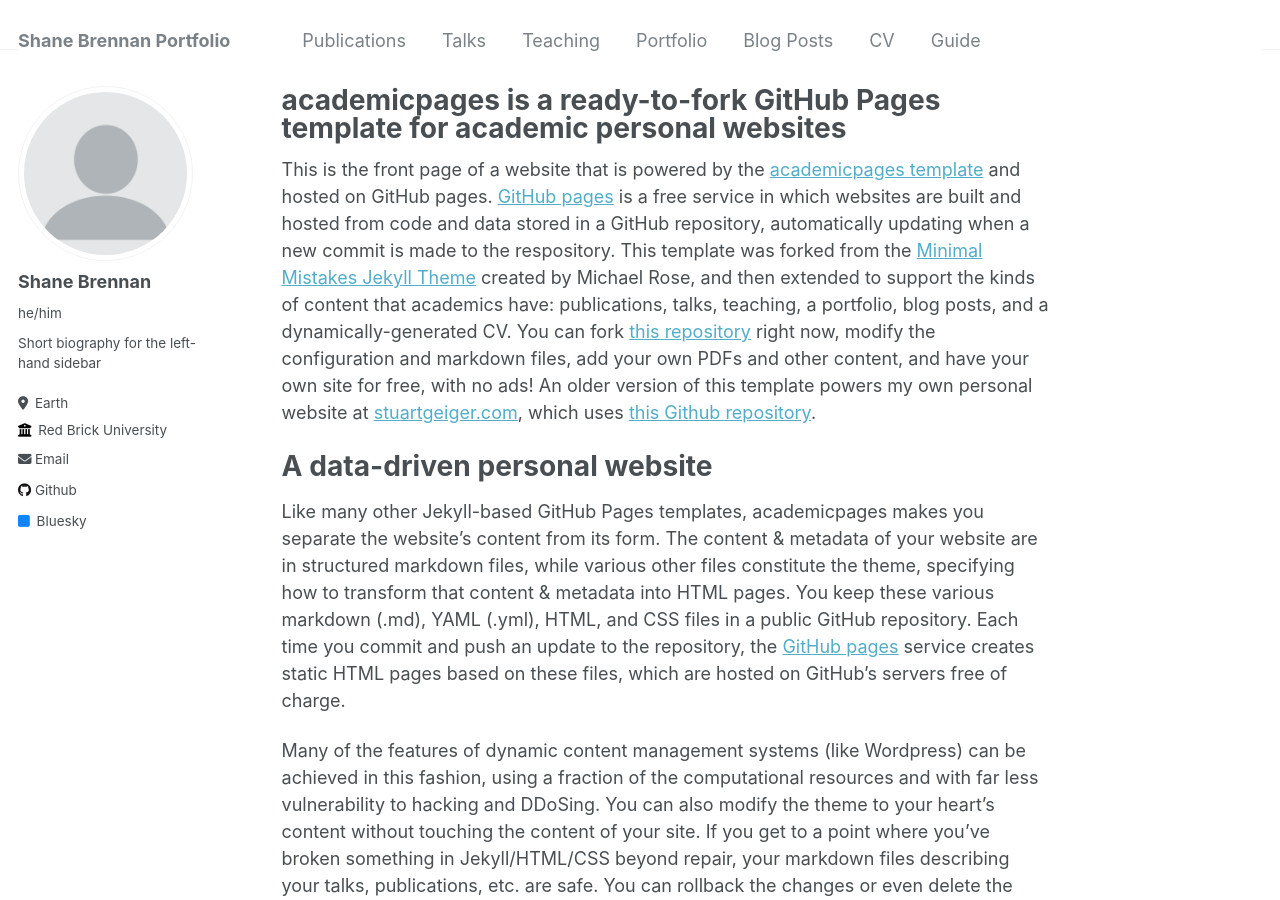
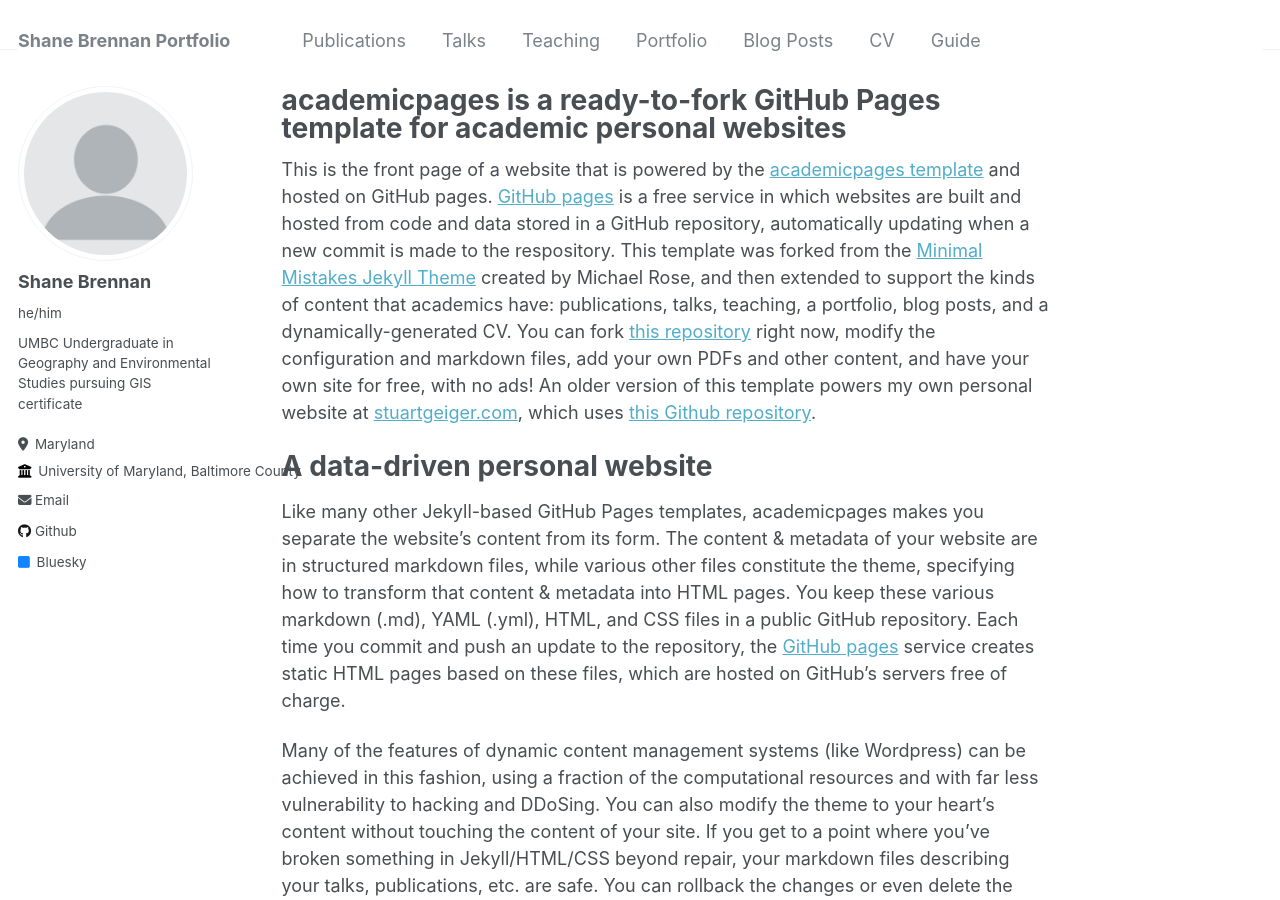
Before and after one commit to ShaneBren/ShaneBre.github.io, a Jekyll site: the page built from _pages/about.md, in a window 1280 px wide and 900 px high. Built offline with Jekyll 4.4.1, drawn with Linux system fonts in a browser that asks for light colours.

Commit message:
Update _config.yml

```diff
--- a/_config.yml
+++ b/_config.yml
@@ -24,9 +24,9 @@
   avatar           : "profile.png"
   name             : "Shane Brennan"
   pronouns         : "he/him"
-  bio              : "Short biography for the left-hand sidebar"
-  location         : "Earth"
-  employer         : "Red Brick University"
+  bio              : "UMBC Undergraduate in Geography and Environmental Studies pursuing GIS certificate"
+  location         : "Maryland"
+  employer         : "University of Maryland, Baltimore County"
   uri              : # URL
   email            : "shane.brennan.2020@gmail.com"
 
```
